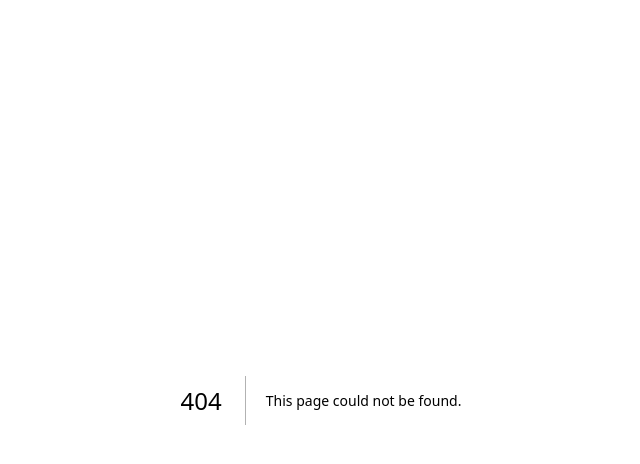
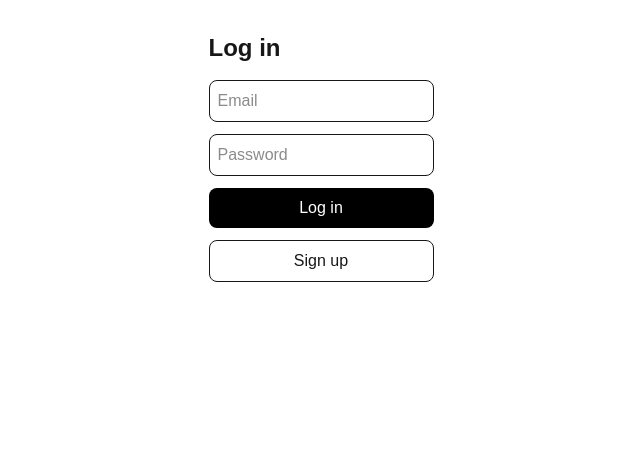
Before and after one commit to dod0bird/Study-With-Dodo, a Next.js app: page /login in a window 1280 px wide. Before the commit this address had no page. Shown: the top 464 px of the page, without its empty margins (319-959 px from the left). Built offline with nearby package versions, Linux system fonts and the light colour scheme.

Commit message:
Add Supabase authentication with login and signup

```diff
--- /dev/null
+++ b/app/login/actions.ts
@@ -0,0 +1,37 @@
+"use server";
+
+import { redirect } from "next/navigation";
+import { revalidatePath } from "next/cache";
+import { createClient } from "@/lib/supabase/server";
+
+export async function login(formData: FormData) {
+  const supabase = await createClient();
+
+  const email = formData.get("email") as string;
+  const password = formData.get("password") as string;
+
+  const { error } = await supabase.auth.signInWithPassword({ email, password });
+
+  if (error) {
+    redirect(`/login?error=${encodeURIComponent(error.message)}`);
+  }
+
+  revalidatePath("/", "layout");
+  redirect("/");
+}
+
+export async function signup(formData: FormData) {
+  const supabase = await createClient();
+
+  const email = formData.get("email") as string;
+  const password = formData.get("password") as string;
+
+  const { error } = await supabase.auth.signUp({ email, password });
+
+  if (error) {
+    redirect(`/login?error=${encodeURIComponent(error.message)}`);
+  }
+
+  revalidatePath("/", "layout");
+  redirect("/");
+}
--- /dev/null
+++ b/app/login/page.tsx
@@ -0,0 +1,39 @@
+import { login, signup } from "./actions";
+
+export default async function LoginPage({
+  searchParams,
+}: {
+  searchParams: Promise<{ error?: string }>;
+}) {
+  const { error } = await searchParams;
+
+  return (
+    <main className="p-8 max-w-sm mx-auto flex flex-col gap-4">
+      <h1 className="text-2xl font-bold">Log in</h1>
+      {error && <p className="text-sm text-red-600">{error}</p>}
+      <form className="flex flex-col gap-3">
+        <input
+          name="email"
+          type="email"
+          placeholder="Email"
+          required
+          className="border rounded-lg p-2"
+        />
+        <input
+          name="password"
+          type="password"
+          placeholder="Password"
+          required
+          minLength={6}
+          className="border rounded-lg p-2"
+        />
+        <button formAction={login} className="bg-black text-white rounded-lg p-2">
+          Log in
+        </button>
+        <button formAction={signup} className="border rounded-lg p-2">
+          Sign up
+        </button>
+      </form>
+    </main>
+  );
+}
--- /dev/null
+++ b/lib/supabase/client.ts
@@ -0,0 +1,8 @@
+import { createBrowserClient } from "@supabase/ssr";
+
+export function createClient() {
+  return createBrowserClient(
+    process.env.NEXT_PUBLIC_SUPABASE_URL!,
+    process.env.NEXT_PUBLIC_SUPABASE_PUBLISHABLE_KEY!
+  );
+}
--- /dev/null
+++ b/lib/supabase/server.ts
@@ -0,0 +1,27 @@
+import { createServerClient } from "@supabase/ssr";
+import { cookies } from "next/headers";
+
+export async function createClient() {
+  const cookieStore = await cookies();
+
+  return createServerClient(
+    process.env.NEXT_PUBLIC_SUPABASE_URL!,
+    process.env.NEXT_PUBLIC_SUPABASE_PUBLISHABLE_KEY!,
+    {
+      cookies: {
+        getAll() {
+          return cookieStore.getAll();
+        },
+        setAll(cookiesToSet) {
+          try {
+            cookiesToSet.forEach(({ name, value, options }) =>
+              cookieStore.set(name, value, options)
+            );
+          } catch {
+            // Called from a Server Component — safe to ignore, middleware refreshes the session instead.
+          }
+        },
+      },
+    }
+  );
+}
--- a/package.json
+++ b/package.json
@@ -9,6 +9,7 @@
     "lint": "eslint"
   },
   "dependencies": {
+    "@supabase/ssr": "^0.12.7",
     "@supabase/supabase-js": "^2.116.0",
     "next": "16.3.5",
     "react": "19.2.8",
```
Also changed, not shown: 1 other file (tests, documents, lock files or other folders).
